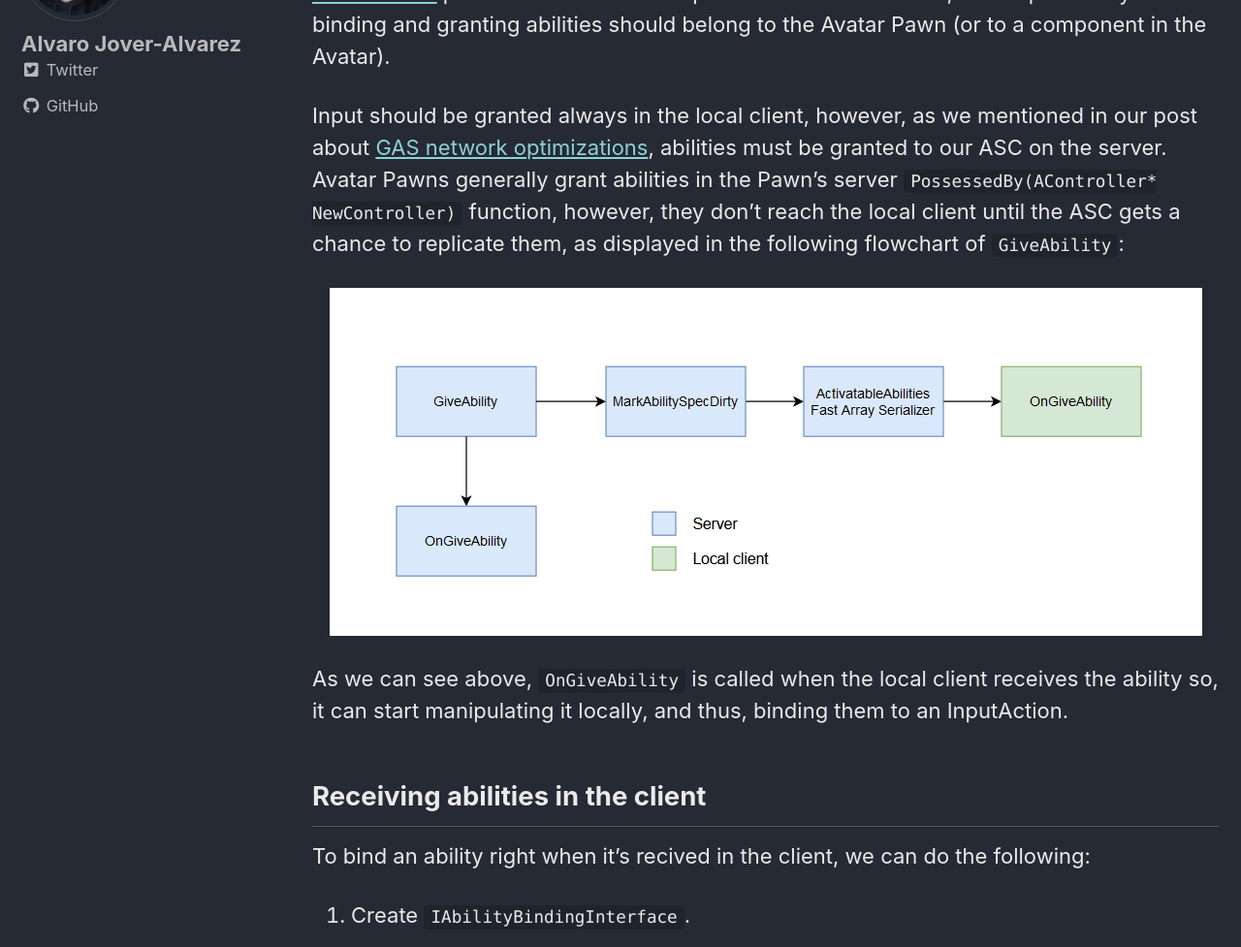
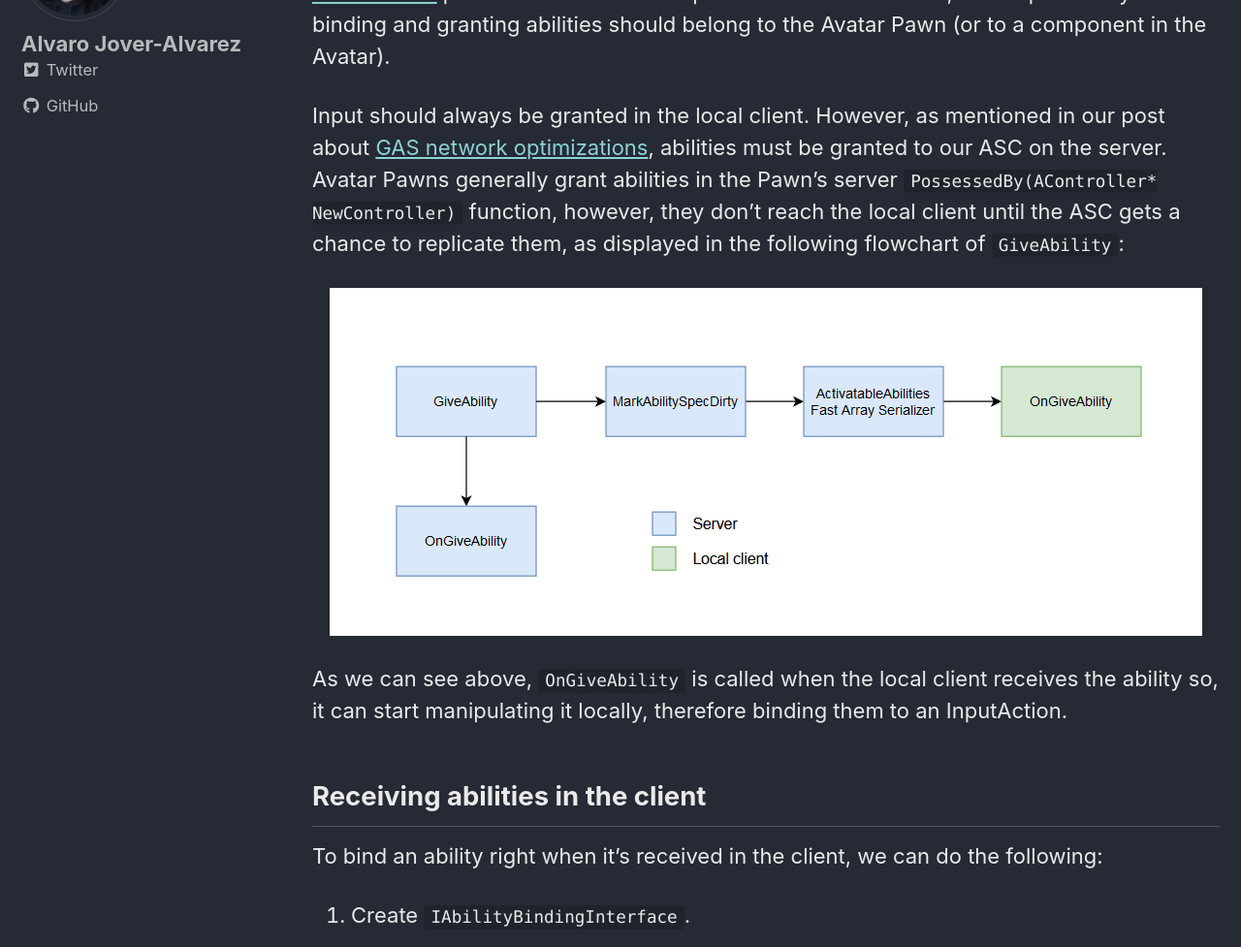
Before and after one commit to vorixo/devtricks, a Jekyll site: the page built from _posts/2022-03-01-gas-input.md, in a window 1280 px wide and 1400 px high, scrolled down 748 px. Shown: the part 154-1131 px from the top of the window at 97% size. Built offline with Jekyll 4.4.1, drawn with Linux system fonts in a browser that asks for light colours; cached includes are drawn as plain includes.

Commit message:
[FIX] More typos

```diff
--- a/_posts/2022-03-01-gas-input.md
+++ b/_posts/2022-03-01-gas-input.md
@@ -28,15 +28,15 @@ This post isn't a tutorial about the [Enhanced Input Plugin](https://docs.unreal
 
 Besides having the Ability System Component in the `PlayerState`, it is common for each [Avatar Actor](https://docs.unrealengine.com/4.26/en-US/API/Plugins/GameplayAbilities/Abilities/FGameplayAbilityActorInfo/AvatarActor/) pawn to have different inputs and skills. Therefore, the responsibility for binding and granting abilities should belong to the Avatar Pawn (or to a component in the Avatar).
 
-Input should be granted always in the local client, however, as we mentioned in our post about [GAS network optimizations](https://vorixo.github.io/devtricks/gas-replication-proxy/), abilities must be granted to our ASC on the server. Avatar Pawns generally grant abilities in the Pawn's server `PossessedBy(AController* NewController)` function, however, they don't reach the local client until the ASC gets a chance to replicate them, as displayed in the following flowchart of `GiveAbility`:
+Input should always be granted in the local client. However, as mentioned in our post about [GAS network optimizations](https://vorixo.github.io/devtricks/gas-replication-proxy/), abilities must be granted to our ASC on the server. Avatar Pawns generally grant abilities in the Pawn's server `PossessedBy(AController* NewController)` function, however, they don't reach the local client until the ASC gets a chance to replicate them, as displayed in the following flowchart of `GiveAbility`:
 
 ![GiveAbility flowchart]({{ '/' | absolute_url }}/assets/images/per-post/gas-input/GiveAbilityFlowChart.PNG){: .align-center}
 
-As we can see above, `OnGiveAbility` is called when the local client receives the ability so, it can start manipulating it locally, and thus, binding them to an InputAction.
+As we can see above, `OnGiveAbility` is called when the local client receives the ability so, it can start manipulating it locally, therefore binding them to an InputAction.
 
 ## Receiving abilities in the client
 
-To bind an ability right when it's recived in the client, we can do the following:
+To bind an ability right when it's received in the client, we can do the following:
   1. Create `IAbilityBindingInterface`.
   2. Override `OnGiveAbility` to call the interface function when the ability is received.
   3. Implement `IAbilityBindingInterface` in every pawn that should bind abilities to input actions.
```
